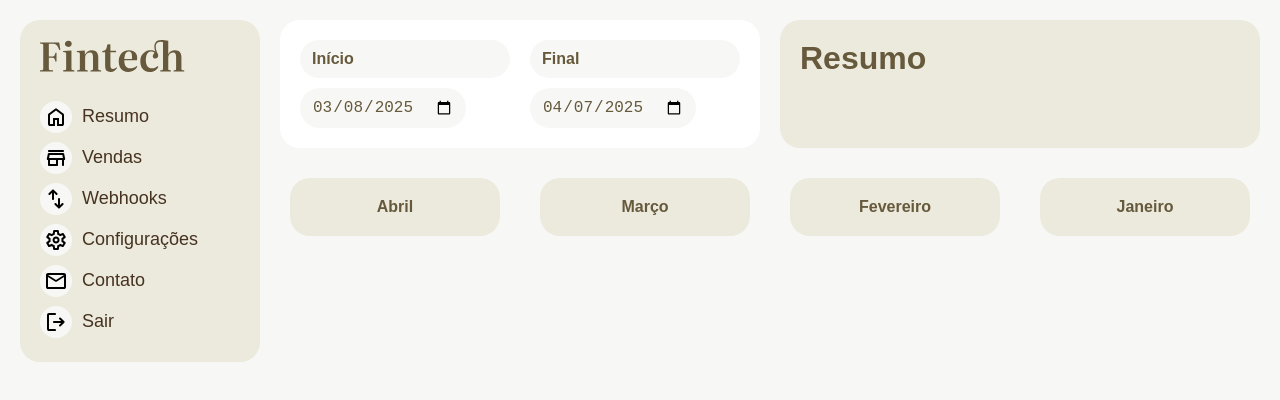
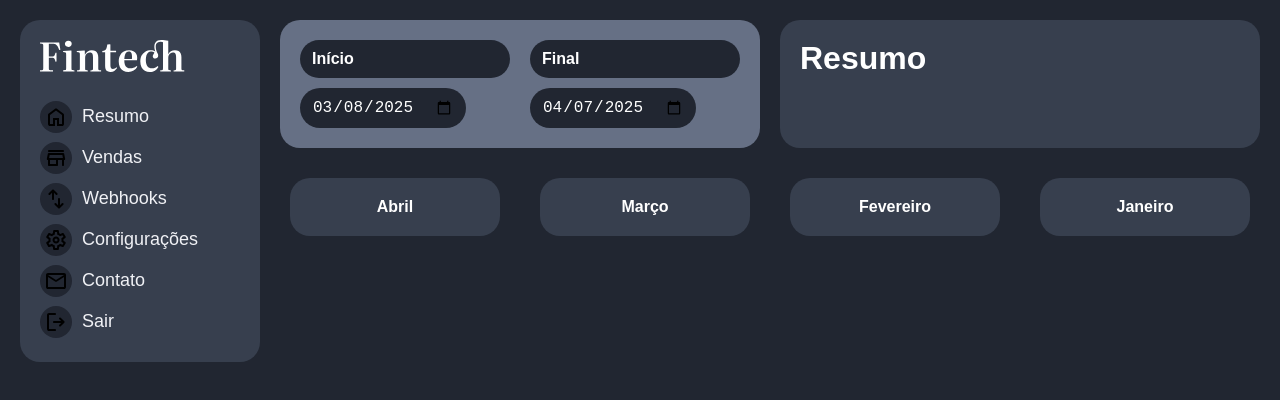
Before and after one commit to Darwin3333/fintech-dashboard, a React (Vite) app in the folder project-fintech/: page / in a window 1280 px wide. Shown: the top 400 px of the page. Built offline with nearby package versions, Linux system fonts and the light colour scheme; no server answers.

Commit message:
style : testado esquema de cores.

```diff
--- a/project-fintech/src/style.css
+++ b/project-fintech/src/style.css
@@ -1,9 +1,10 @@
 html {
-  --color-1: #463220;
-  --color-2: #66593c;
-  --color-3: #eceadd;
-  --color-4: #f7f8f5;
-  --color-5: #ffffff;
+  --color-1: #f0f1f5; /* Textos principais, ícones */
+  --color-2: #ffffff; /* Destaques / ícones ativos */
+  --color-3: #373f4e; /* Fundo do menu lateral / cards */
+  --color-4: #212631; /* Fundo do conteúdo principal */
+  --color-5: #667085; /* Fundo de tela / áreas mais profundas */
+
   --gap-s: 0.625rem;
   --gap: 1.25rem;
 }
```
